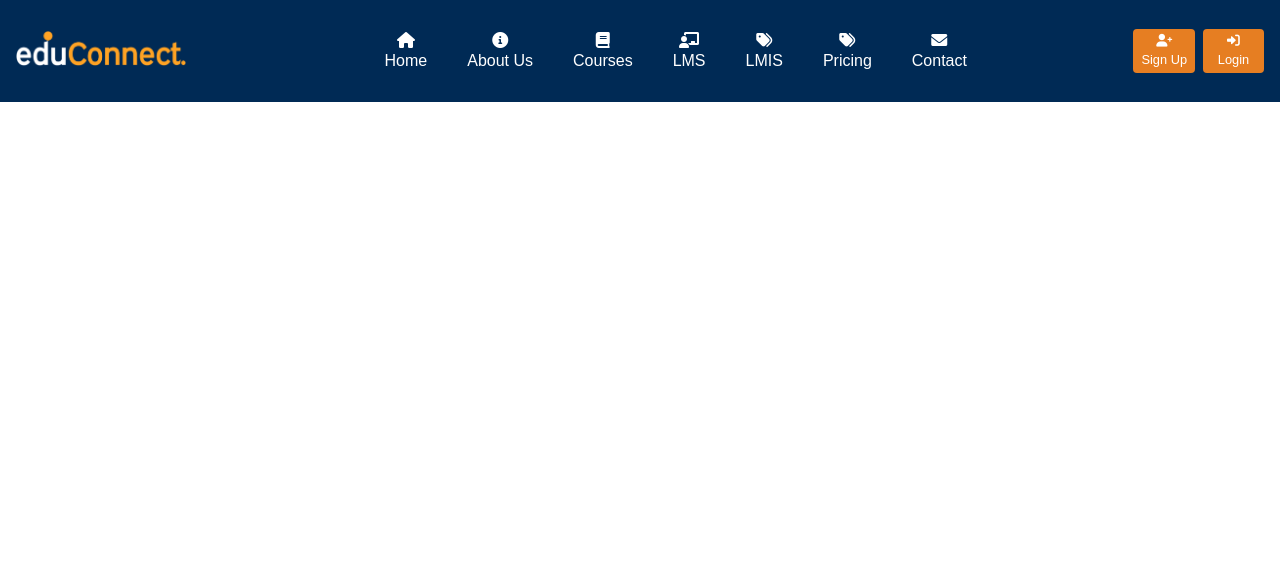
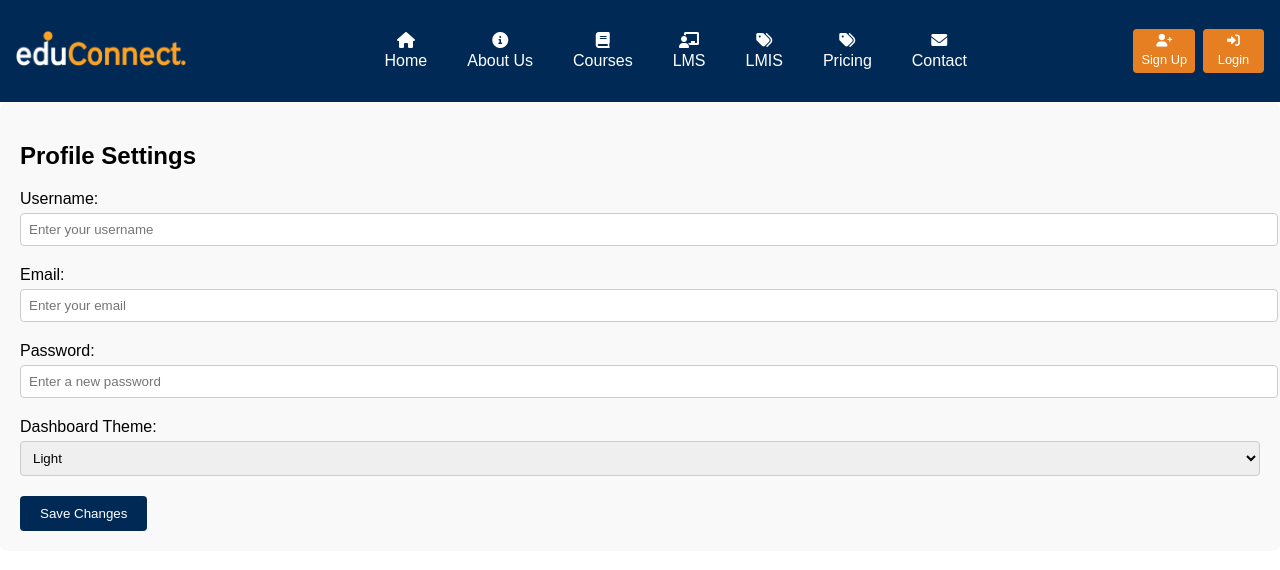
Before and after one commit to Kheed99/myeduConnect-1, a React (Create React App) app: page /lms/dashboard/profile-settings in a window 1280 px wide. Shown: the top 570 px of the page. Built offline with nearby package versions, Linux system fonts and the light colour scheme.

Commit message:
Initialize student dashboard feature with LMS structure
- Set up LMS folder structure under components.
- Move Dashboard components (Course Overview, Profile Settings) into LMS folder for better organization.
- Create LMS landing page with links to dashboard components.

```diff
--- a/src/App.js
+++ b/src/App.js
@@ -1,5 +1,3 @@
-// src/App.js
-
 import React from 'react';
 import { BrowserRouter as Router, Route, Routes } from 'react-router-dom';
 import Navbar from './components/Navbar';
@@ -12,6 +10,9 @@ import Pricing from './components/Pricing';
 import Contact from './components/Contact';
 import Signup from './components/Signup';
 import Login from './components/Login';
+import LMSLandingPage from './components/LMS/LMSLandingPage';
+import CourseOverview from './components/LMS/Dashboard/Overview/CourseOverview';
+import ProfileSettings from './components/LMS/Dashboard/ProfileSettings/ProfileSettings';
 
 function App() {
     return (
@@ -22,7 +23,9 @@ function App() {
                     <Route path="/" element={<Home />} />
                     <Route path="/about" element={<About />} />
                     <Route path="/courses" element={<Courses />} />
-                    <Route path="/lms" element={<LMS />} />
+                    <Route path="/lms" element={<LMSLandingPage />} />
+                    <Route path="/lms/dashboard/overview" element={<CourseOverview />} />
+                    <Route path="/lms/dashboard/profile-settings" element={<ProfileSettings />} />
                     <Route path="/lmis" element={<LMIS />} />
                     <Route path="/pricing" element={<Pricing />} />
                     <Route path="/contact" element={<Contact />} />
--- /dev/null
+++ b/src/components/LMS/Dashboard/Overview/CourseOverview.css
@@ -0,0 +1,18 @@
+.course-overview {
+    padding: 20px;
+    background-color: #f9f9f9;
+    border-radius: 8px;
+}
+
+.course-overview ul {
+    list-style-type: none;
+    padding: 0;
+}
+
+.course-overview li {
+    margin-bottom: 20px;
+    padding: 15px;
+    border: 1px solid #ddd;
+    border-radius: 8px;
+    background-color: #fff;
+}
--- /dev/null
+++ b/src/components/LMS/Dashboard/Overview/CourseOverview.js
@@ -0,0 +1,28 @@
+import React from 'react';
+import './CourseOverview.css';
+
+const CourseOverview = () => {
+    // Placeholder course data
+    const courses = [
+        { id: 1, name: 'Introduction to React', instructor: 'Jane Doe', progress: '75%' },
+        { id: 2, name: 'Advanced JavaScript', instructor: 'John Smith', progress: '50%' },
+        { id: 3, name: 'CSS for Beginners', instructor: 'Emily Davis', progress: '90%' },
+    ];
+
+    return (
+        <div className="course-overview">
+            <h2>Course Overview</h2>
+            <ul>
+                {courses.map((course) => (
+                    <li key={course.id}>
+                        <h3>{course.name}</h3>
+                        <p>Instructor: {course.instructor}</p>
+                        <p>Progress: {course.progress}</p>
+                    </li>
+                ))}
+            </ul>
+        </div>
+    );
+};
+
+export default CourseOverview;
--- /dev/null
+++ b/src/components/LMS/Dashboard/ProfileSettings/ProfileSettings.css
@@ -0,0 +1,31 @@
+.profile-settings {
+    padding: 20px;
+    background-color: #f9f9f9;
+    border-radius: 8px;
+}
+
+.profile-settings .form-group {
+    margin-bottom: 20px;
+}
+
+.profile-settings label {
+    display: block;
+    margin-bottom: 5px;
+}
+
+.profile-settings input,
+.profile-settings select {
+    width: 100%;
+    padding: 8px;
+    border-radius: 4px;
+    border: 1px solid #ccc;
+}
+
+.profile-settings button {
+    padding: 10px 20px;
+    background-color: #002a55;
+    color: #fff;
+    border: none;
+    border-radius: 4px;
+    cursor: pointer;
+}
--- /dev/null
+++ b/src/components/LMS/Dashboard/ProfileSettings/ProfileSettings.js
@@ -0,0 +1,34 @@
+import React from 'react';
+import './ProfileSettings.css';
+
+const ProfileSettings = () => {
+    return (
+        <div className="profile-settings">
+            <h2>Profile Settings</h2>
+            <form>
+                <div className="form-group">
+                    <label htmlFor="username">Username:</label>
+                    <input type="text" id="username" name="username" placeholder="Enter your username" />
+                </div>
+                <div className="form-group">
+                    <label htmlFor="email">Email:</label>
+                    <input type="email" id="email" name="email" placeholder="Enter your email" />
+                </div>
+                <div className="form-group">
+                    <label htmlFor="password">Password:</label>
+                    <input type="password" id="password" name="password" placeholder="Enter a new password" />
+                </div>
+                <div className="form-group">
+                    <label htmlFor="theme">Dashboard Theme:</label>
+                    <select id="theme" name="theme">
+                        <option value="light">Light</option>
+                        <option value="dark">Dark</option>
+                    </select>
+                </div>
+                <button type="submit">Save Changes</button>
+            </form>
+        </div>
+    );
+};
+
+export default ProfileSettings;
--- /dev/null
+++ b/src/components/LMS/LMSLandingPage.css
@@ -0,0 +1,28 @@
+.lms-landing {
+    padding: 20px;
+    background-color: #f9f9f9;
+    text-align: center;
+}
+
+.lms-landing h2 {
+    color: #002a55;
+}
+
+.lms-landing ul {
+    list-style-type: none;
+    padding: 0;
+}
+
+.lms-landing li {
+    margin: 10px 0;
+}
+
+.lms-landing a {
+    color: #ffa324;
+    text-decoration: none;
+    font-weight: bold;
+}
+
+.lms-landing a:hover {
+    text-decoration: underline;
+}
--- /dev/null
+++ b/src/components/LMS/LMSLandingPage.js
@@ -0,0 +1,21 @@
+import React from 'react';
+import { Link } from 'react-router-dom';
+
+const LMSLandingPage = () => {
+    return (
+        <div className="lms-landing">
+            <h2>Welcome to the Learning Management System (LMS)</h2>
+            <p>Select an option to proceed:</p>
+            <ul>
+                <li>
+                    <Link to="/lms/dashboard/overview">Course Overview</Link>
+                </li>
+                <li>
+                    <Link to="/lms/dashboard/profile-settings">Profile Settings</Link>
+                </li>
+            </ul>
+        </div>
+    );
+};
+
+export default LMSLandingPage;
```
